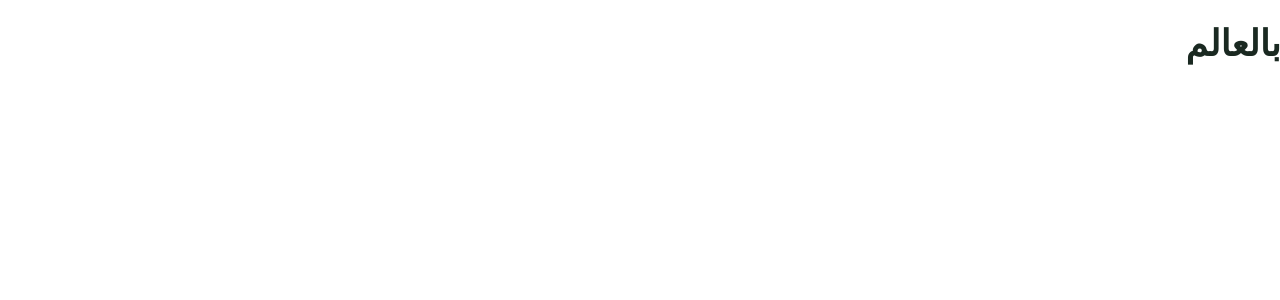
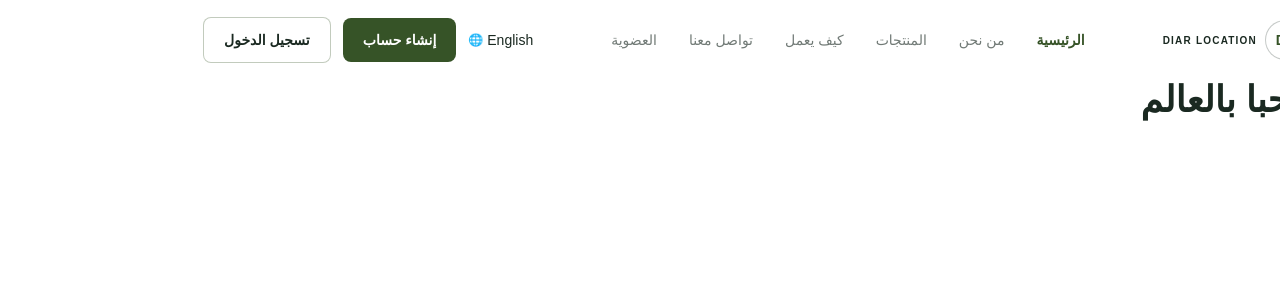
Before and after one commit to Hazem172002/e-ramo-frontend-test, a Next.js app: page /ar in a window 1280 px wide. Shown: the top 300 px of the page. Built offline with nearby package versions, Linux system fonts and the light colour scheme.

Commit message:
init: navbar

```diff
--- a/app/[locale]/layout.tsx
+++ b/app/[locale]/layout.tsx
@@ -39,7 +39,7 @@ export default async function LocaleLayout({children, params}: Props) {
 
   return (
     <html lang={locale}>
-      <body dir={locale === "ar" ? "rtl" : "ltr"} className={`${geistSans.variable} ${geistMono.variable} antialiased`}>
+      <body dir={locale === "ar" ? "rtl" : "ltr"} className={`${geistSans.variable} ${geistMono.variable} antialiased xl:mx-[65px] mx-[20px]`}>
         <NextIntlClientProvider>
           <div>
             <Navbar/>
--- /dev/null
+++ b/app/components/navbar/MobileMenuPanel.tsx
@@ -0,0 +1,56 @@
+'use client';
+
+import {useTranslations} from "next-intl";
+import {Link} from "@/i18n/navigation";
+
+export type NavItem = {
+  key: string;
+  href: string;
+};
+
+type Props = {
+  isOpen: boolean;
+  pathname: string;
+  navItems: NavItem[];
+  onNavigate: () => void;
+};
+
+export default function MobileMenuPanel({
+  isOpen,
+  pathname,
+  navItems,
+  onNavigate
+}: Props) {
+  const t = useTranslations("Navbar");
+
+  if (!isOpen) return null;
+
+  return (
+    <div className="border-t border-black/10 bg-light-gray px-4 py-4 lg:hidden">
+      <ul className="space-y-3">
+        {navItems.map((item) => {
+          const active = pathname === item.href;
+
+          return (
+            <li key={item.key}>
+              <Link
+                href={item.href}
+                onClick={onNavigate}
+                className={`block text-sm ${active ? "font-semibold text-green" : "text-sub-write"}`}
+              >
+                {t(`links.${item.key}`)}
+              </Link>
+            </li>
+          );
+        })}
+      </ul>
+
+      <div className="mt-4 flex flex-col gap-2">
+        <button className="rounded-md bg-green px-5 py-3 text-sm font-semibold text-white">{t("createAccount")}</button>
+        <button className="rounded-md border border-green/30 bg-white px-5 py-3 text-sm font-semibold text-write-main">
+          {t("login")}
+        </button>
+      </div>
+    </div>
+  );
+}
--- /dev/null
+++ b/app/components/navbar/MobileMenuToggleButton.tsx
@@ -0,0 +1,22 @@
+'use client';
+
+import {useTranslations} from "next-intl";
+
+type Props = {
+  isOpen: boolean;
+  onToggle: () => void;
+};
+
+export default function MobileMenuToggleButton({isOpen, onToggle}: Props) {
+  const t = useTranslations("Navbar");
+
+  return (
+    <button
+      className="inline-flex h-10 w-10 items-center justify-center rounded-md border border-sub-write/30 bg-white text-write-main lg:hidden"
+      onClick={onToggle}
+      aria-label={t("toggleMenu")}
+    >
+      <span className="text-lg">{isOpen ? "×" : "☰"}</span>
+    </button>
+  );
+}
--- a/app/components/navbar/Navbar.tsx
+++ b/app/components/navbar/Navbar.tsx
@@ -1,9 +1,87 @@
-import React from 'react'
+'use client';
+
+import {useLocale, useTranslations} from "next-intl";
+import {useState} from "react";
+import {Link, usePathname} from "@/i18n/navigation";
+import MobileMenuPanel, {type NavItem} from "./MobileMenuPanel";
+import MobileMenuToggleButton from "./MobileMenuToggleButton";
+
+const navItems: NavItem[] = [
+  {key: "home", href: "/"},
+  {key: "about", href: "/about"},
+  {key: "products", href: "/products"},
+  {key: "howItWorks", href: "/how-it-works"},
+  {key: "contactUs", href: "/contact"},
+  {key: "membership", href: "/membership"}
+];
 
 function Navbar() {
+  const locale = useLocale();
+  const pathname = usePathname() ?? "";
+  const t = useTranslations("Navbar");
+  const [isOpen, setIsOpen] = useState(false);
+
+  const isActive = (href: string) => {
+    return pathname === href;
+  };
+
   return (
-    <div>Navbar</div>
-  )
+    <header className="w-full">
+      <nav className="mx-auto flex h-20 w-full  items-center justify-between px-4 md:px-6">
+        <Link href="/" className="shrink-0">
+          <div className="flex items-center gap-2">
+            <div className="flex h-10 w-10 items-center justify-center rounded-full border border-sub-write/40 bg-white">
+              <span className="text-sm font-semibold text-green">DL</span>
+            </div>
+            <div className="hidden sm:block">
+              <p className="text-[10px] font-bold tracking-[0.12em] text-write-main">DIAR LOCATION</p>
+            </div>
+          </div>
+        </Link>
+
+        <ul className="hidden items-center gap-8 lg:flex">
+          {navItems.map((item) => {
+            const active = isActive(item.href);
+            return (
+              <li key={item.key}>
+                <Link
+                  href={item.href}
+                  className={`text-sm transition-colors ${
+                    active ? "font-semibold text-green" : "text-sub-write hover:text-write-main"
+                  }`}
+                >
+                  {t(`links.${item.key}`)}
+                </Link>
+              </li>
+            );
+          })}
+        </ul>
+
+        <div className="hidden items-center gap-3 lg:flex">
+          <Link href={pathname} locale={locale === "ar" ? "en" : "ar"}>
+            <span className="inline-flex items-center gap-1 text-sm font-medium text-write-main">
+              {locale === "ar" ? t("switchToEnglish") : t("switchToArabic")} <span className="text-xs">🌐</span>
+            </span>
+          </Link>
+          <button className="rounded-[8px] bg-green px-5 py-3 text-sm font-semibold text-white transition-opacity hover:opacity-90">
+            {t("createAccount")}
+          </button>
+          <button className="rounded-[8px] border border-green/30 bg-white px-5 py-3 text-sm font-semibold text-write-main transition-colors hover:bg-off-white">
+            {t("login")}
+          </button>
+        </div>
+
+        <MobileMenuToggleButton isOpen={isOpen} onToggle={() => setIsOpen((prev) => !prev)} />
+      </nav>
+
+      <MobileMenuPanel
+        isOpen={isOpen}
+        pathname={pathname}
+        navItems={navItems}
+        onNavigate={() => setIsOpen(false)}
+      />
+    </header>
+  );
 }
 
-export default Navbar
+export default Navbar;
--- /dev/null
+++ b/i18n/navigation.ts
@@ -0,0 +1,5 @@
+import {createNavigation} from "next-intl/navigation";
+import {routing} from "./routing";
+
+export const {Link, redirect, usePathname, useRouter, getPathname} =
+  createNavigation(routing);
--- a/messages/ar.json
+++ b/messages/ar.json
@@ -1,4 +1,19 @@
 {
+  "Navbar": {
+    "toggleMenu": "تبديل قائمة التنقل",
+    "switchToArabic": "العربية",
+    "switchToEnglish": "English",
+    "createAccount": "إنشاء حساب",
+    "login": "تسجيل الدخول",
+    "links": {
+      "home": "الرئيسية",
+      "about": "من نحن",
+      "products": "المنتجات",
+      "howItWorks": "كيف يعمل",
+      "contactUs": "تواصل معنا",
+      "membership": "العضوية"
+    }
+  },
   "HomePage": {
     "title": "مرحبا بالعالم"
   }
--- a/messages/en.json
+++ b/messages/en.json
@@ -1,4 +1,19 @@
 {
+  "Navbar": {
+    "toggleMenu": "Toggle navigation menu",
+    "switchToArabic": "العربية",
+    "switchToEnglish": "English",
+    "createAccount": "Create Account",
+    "login": "Login",
+    "links": {
+      "home": "Home",
+      "about": "About",
+      "products": "Products",
+      "howItWorks": "How It Works",
+      "contactUs": "Contact Us",
+      "membership": "Membership"
+    }
+  },
   "HomePage": {
     "title": "Hello world"
   }
```
